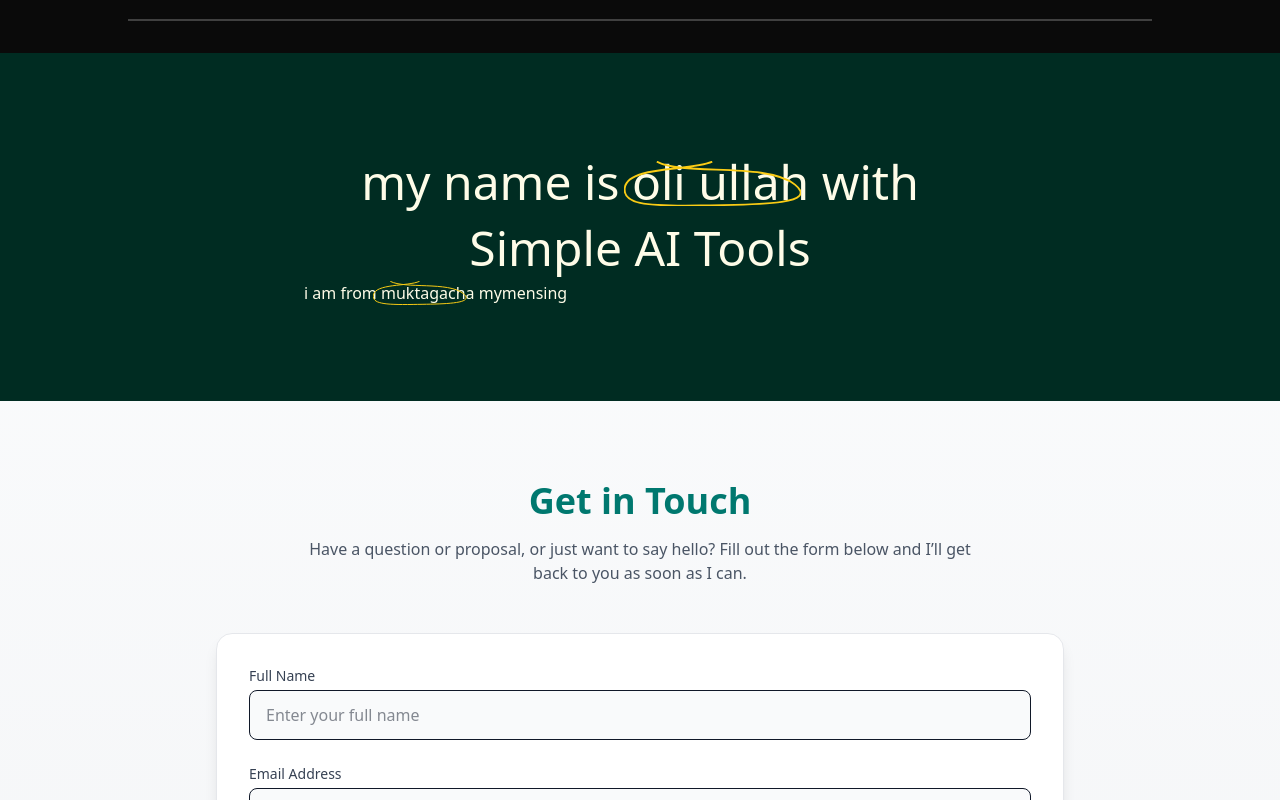
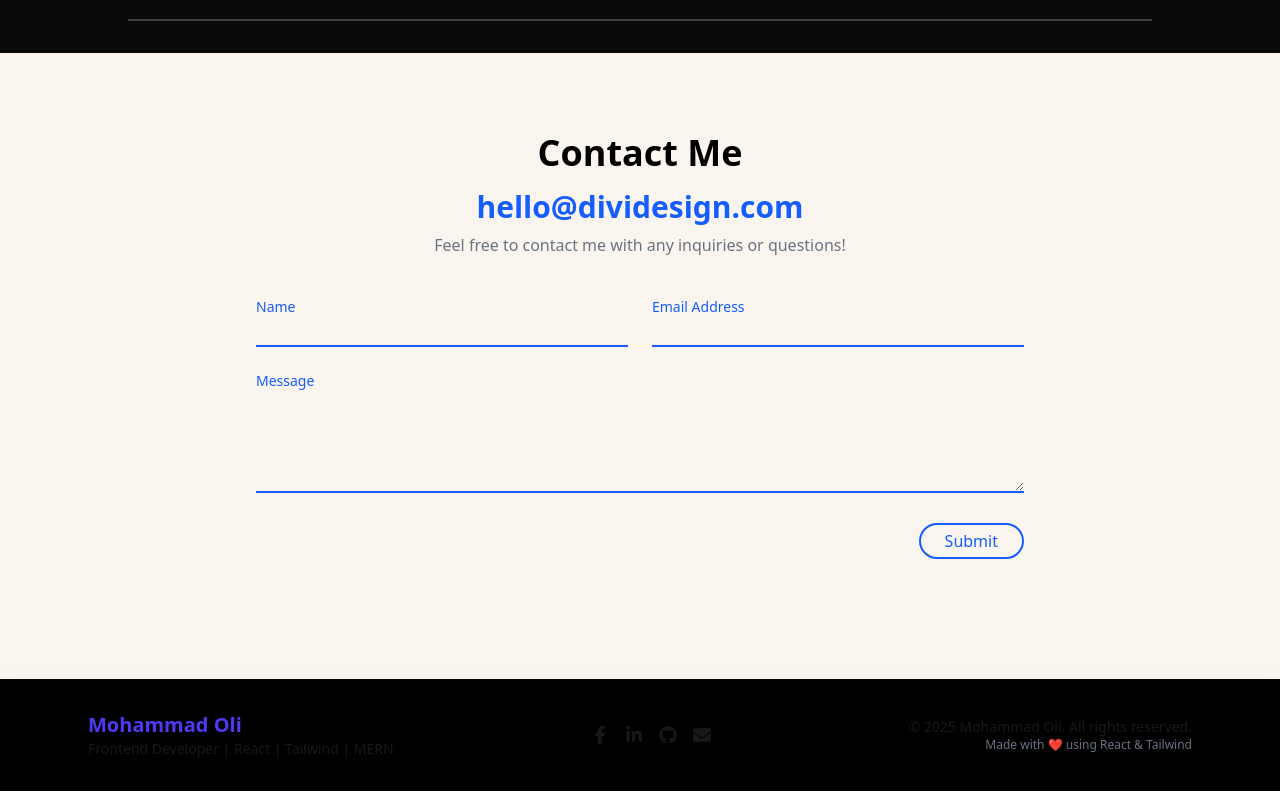
Before and after one commit to mohammad-oli56/Protfolio, a React (Vite) app: page / in a window 1280 px wide. Shown: the part 3380-4180 px from the top of the page. Built offline with nearby package versions, Linux system fonts and the light colour scheme.

Commit message:
add footer

```diff
--- /dev/null
+++ b/src/Components/Contact.jsx
@@ -0,0 +1,85 @@
+import React from "react";
+
+const Contact = () => {
+  return (
+    <section className="bg-[#faf6ef] py-20 px-6">
+      <div className="max-w-3xl mx-auto text-center">
+        {/* Heading */}
+        <h1 className="text-4xl font-bold text-black mb-4">Contact Me</h1>
+
+        {/* Email link */}
+        <a
+          href="mailto:hello@dividesign.com"
+          className="text-3xl font-semibold text-blue-600 hover:underline"
+        >
+          hello@dividesign.com
+        </a>
+
+        {/* Subtitle */}
+        <p className="text-gray-500 mt-2 mb-10">
+          Feel free to contact me with any inquiries or questions!
+        </p>
+
+        {/* Contact Form */}
+        <form className="space-y-6 text-left">
+          {/* Name & Email */}
+          <div className="grid md:grid-cols-2 gap-6">
+            <div>
+              <label className="block text-sm text-blue-600 mb-1">Name</label>
+              <input
+                type="text"
+                className="w-full bg-transparent border-b-2 border-blue-600 focus:outline-none focus:border-blue-800"
+              />
+            </div>
+            <div>
+              <label className="block text-sm text-blue-600 mb-1">
+                Email Address
+              </label>
+              <input
+                type="email"
+                className="w-full bg-transparent border-b-2 border-blue-600 focus:outline-none focus:border-blue-800"
+              />
+            </div>
+          </div>
+
+          {/* Message */}
+          <div>
+            <label className="block text-sm text-blue-600 mb-1">Message</label>
+            <textarea
+              rows="4"
+              className="w-full bg-transparent border-b-2 border-blue-600 focus:outline-none focus:border-blue-800"
+            ></textarea>
+          </div>
+
+          {/* Submit */}
+          <div className="flex justify-end">
+            <button
+              type="submit"
+              className="border-2 border-blue-600 text-blue-600 px-6 py-1 rounded-full hover:bg-blue-600 hover:text-white transition"
+            >
+              Submit
+            </button>
+          </div>
+        </form>
+
+        {/* Social Links */}
+        <div className="flex justify-center gap-6 mt-10 text-blue-600 text-xl">
+          <a href="#" aria-label="Facebook">
+            <i className="fab fa-facebook-f"></i>
+          </a>
+          <a href="#" aria-label="X">
+            <i className="fab fa-x-twitter"></i>
+          </a>
+          <a href="#" aria-label="Instagram">
+            <i className="fab fa-instagram"></i>
+          </a>
+          <a href="#" aria-label="Dribbble">
+            <i className="fab fa-dribbble"></i>
+          </a>
+        </div>
+      </div>
+    </section>
+  );
+};
+
+export default Contact;
--- a/src/Pages/Footer.jsx
+++ b/src/Pages/Footer.jsx
@@ -8,23 +8,12 @@ import {
 
 const Footer = () => {
   return (
-    <footer
-      className="bg-gray-100 dark:bg-gray-800 text-gray-700 dark:text-gray-300 py-8 shadow-2xl"
-      data-aos="fade-up"
-      data-aos-duration="1500"
-      data-aos-easing="ease-in-out"
-    >
+    <footer className="bg-black dark:text-gray-300 py-8 shadow-2xl">
       <div className="max-w-6xl mx-auto px-6">
         <div className="flex flex-col md:flex-row justify-between items-center gap-6">
 
           {/* Left: Name and message */}
-          <div
-            className="text-center md:text-left"
-            data-aos="fade-right"
-            data-aos-delay="300"
-            data-aos-duration="1200"
-            data-aos-easing="ease-in-out"
-          >
+          <div className="text-center md:text-left">
             <h3 className="text-xl font-bold text-indigo-600 dark:text-indigo-400">
               Mohammad Oli
             </h3>
@@ -32,12 +21,7 @@ const Footer = () => {
           </div>
 
           {/* Center: Social Links */}
-          <div
-            className="flex gap-4 text-lg"
-            data-aos="zoom-in"
-            data-aos-delay="600"
-            data-aos-duration="1200"
-          >
+          <div className="flex gap-4 text-lg">
             <a
               href="https://facebook.com/yourprofile"
               target="_blank"
@@ -71,12 +55,7 @@ const Footer = () => {
           </div>
 
           {/* Right: Made with love */}
-          <div
-            className="text-sm text-center md:text-right"
-            data-aos="fade-left"
-            data-aos-delay="900"
-            data-aos-duration="1200"
-          >
+          <div className="text-sm text-center md:text-right">
             <p>© {new Date().getFullYear()} Mohammad Oli. All rights reserved.</p>
             <p className="text-xs text-gray-500 dark:text-gray-400">
               Made with ❤️ using React & Tailwind
--- a/src/Pages/Home.jsx
+++ b/src/Pages/Home.jsx
@@ -9,6 +9,7 @@ import { HoverImageLinks } from '../Components/HoverImageLinks';
 import Skills from '../Components/Skills';
 import ClipPathLinks from '../Try/ClipPathLinks';
 import ScrollTimeline from '../Components/ScrollTimeline';
+import Contact from '../Components/Contact';
 
 
 
@@ -24,9 +25,10 @@ const Home = () => {
             <ScrollTimeline></ScrollTimeline>
              <HoverImageLinks></HoverImageLinks>
             {/* <SkillSection/> */}
-            <DrawCircleText></DrawCircleText>
+            {/* <DrawCircleText></DrawCircleText> */}
             {/* <ProjectSection/> */}
-            <ContactSection/>
+            {/* <ContactSection/> */}
+            <Contact></Contact>
 
         </div>
     );
--- a/src/Pages/Sidevar.jsx
+++ b/src/Pages/Sidevar.jsx
@@ -1,11 +1,20 @@
 import React from 'react';
 
 const Sidevar = () => {
-    return (
-        <div>
-            dsf
-        </div>
-    );
+  return (
+    <div className="fixed top-1/2 left-4 transform -translate-y-1/2">
+      <a
+        href="https://www.google.com/"
+        target="_blank"
+        rel="noopener noreferrer"
+        className="bg-amber-600 font-bold text-white px-4 py-1 rounded-tr-2xl rounded-t-2xl
+                   rotate-90 origin-left cursor-pointer select-none inline-block"
+        title="Download CV"
+      >
+        CV Download
+      </a>
+    </div>
+  );
 };
 
 export default Sidevar;
--- a/src/Rootlayout/Rootlayout.jsx
+++ b/src/Rootlayout/Rootlayout.jsx
@@ -2,18 +2,23 @@ import React from 'react';
 import { Outlet } from 'react-router';
 import Navbar from '../Pages/Navbar';
 import Footer from '../Pages/Footer';
+import Sidevar from '../Pages/Sidevar';
 
 const Rootlayout = () => {
-    return (
-        <div>
-            <Navbar></Navbar>
-           <div className='bg-gray-50'>
+  return (
+    <div className="min-h-screen flex flex-col">
+      <Navbar />
 
-             <Outlet></Outlet>
-           </div>
-           <Footer/>
-        </div>
-    );
+      <div className="flex bg-gray-50 flex-1">
+        <Sidevar />
+        <main className="flex-1 ">
+          <Outlet />
+        </main>
+      </div>
+
+      <Footer />
+    </div>
+  );
 };
 
 export default Rootlayout;
```
